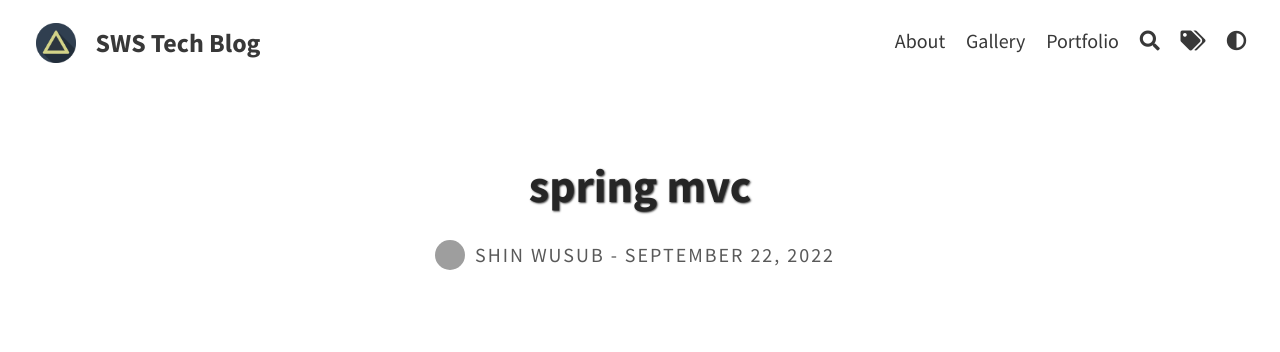
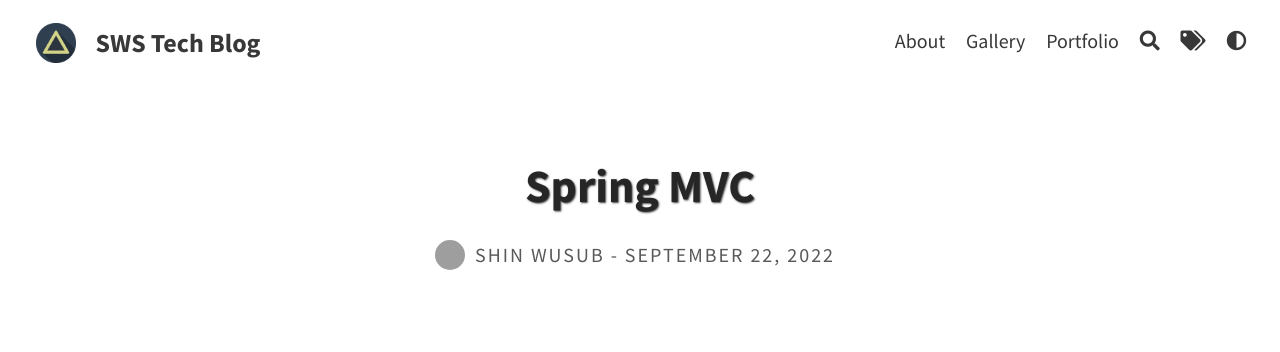
Before and after one commit to mainmethod0126/old-tech-blog, a Jekyll site: the page built from _posts/spring/2022-09-22-spring-mvc.md, in a window 1280 px wide and 900 px high. Shown: the top 352 px of the window. Built offline with Jekyll 4.4.1, drawn with Linux system fonts in a browser that asks for light colours; comment, search, counter and statistics services are not loaded; grey boxes are pictures that could not be loaded.

Commit message:
타이틀 대문자로 변경

```diff
--- a/_posts/spring/2022-09-22-spring-mvc.md
+++ b/_posts/spring/2022-09-22-spring-mvc.md
@@ -1,6 +1,6 @@
 ---
 layout: post
-title: spring mvc
+title: Spring MVC
 tags: [java, spring, springboot, mvc]
 author: mainmethod0126
 excerpt_separator: <!--more-->
```
